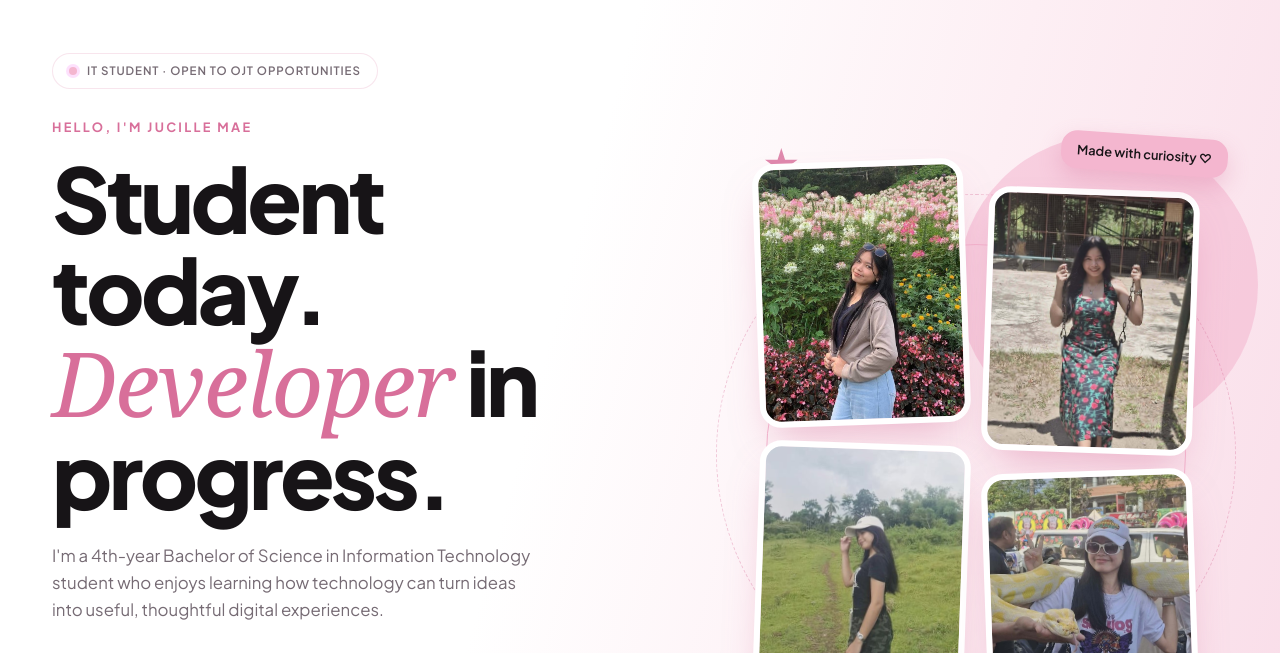
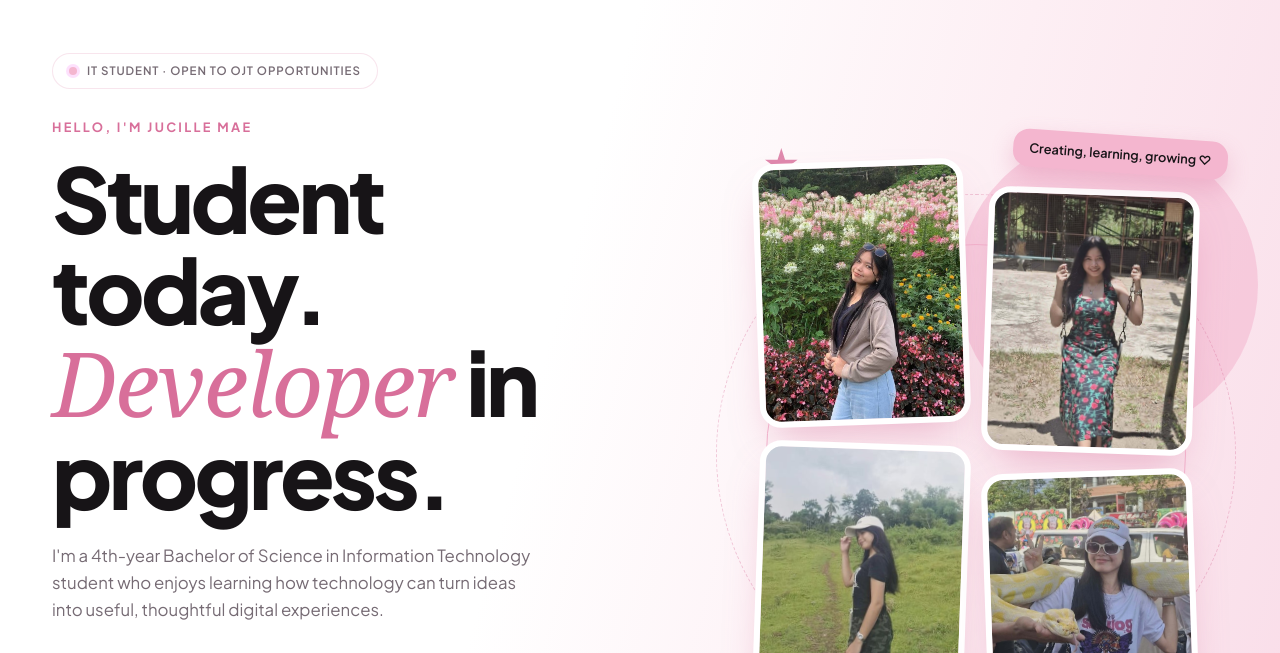
Before and after one commit to Jucille/BacallaPortfolio, a plain HTML site: page index.html in a window 1280 px wide. Shown: the part 80-733 px from the top of the page. Drawn offline with Linux system fonts and the light colour scheme; a web font is replaced by a local one.

Commit message:
Update index.html

```diff
--- a/index.html
+++ b/index.html
@@ -103,7 +103,7 @@
                 <span class="photo-caption-role">IT Student · Future Developer</span>
               </div>
 
-              <div class="float-label float-curiosity">Made with curiosity ♡</div>
+              <div class="float-label float-curiosity">Creating, learning, growing ♡</div>
             </div>
 
         </div>
```
